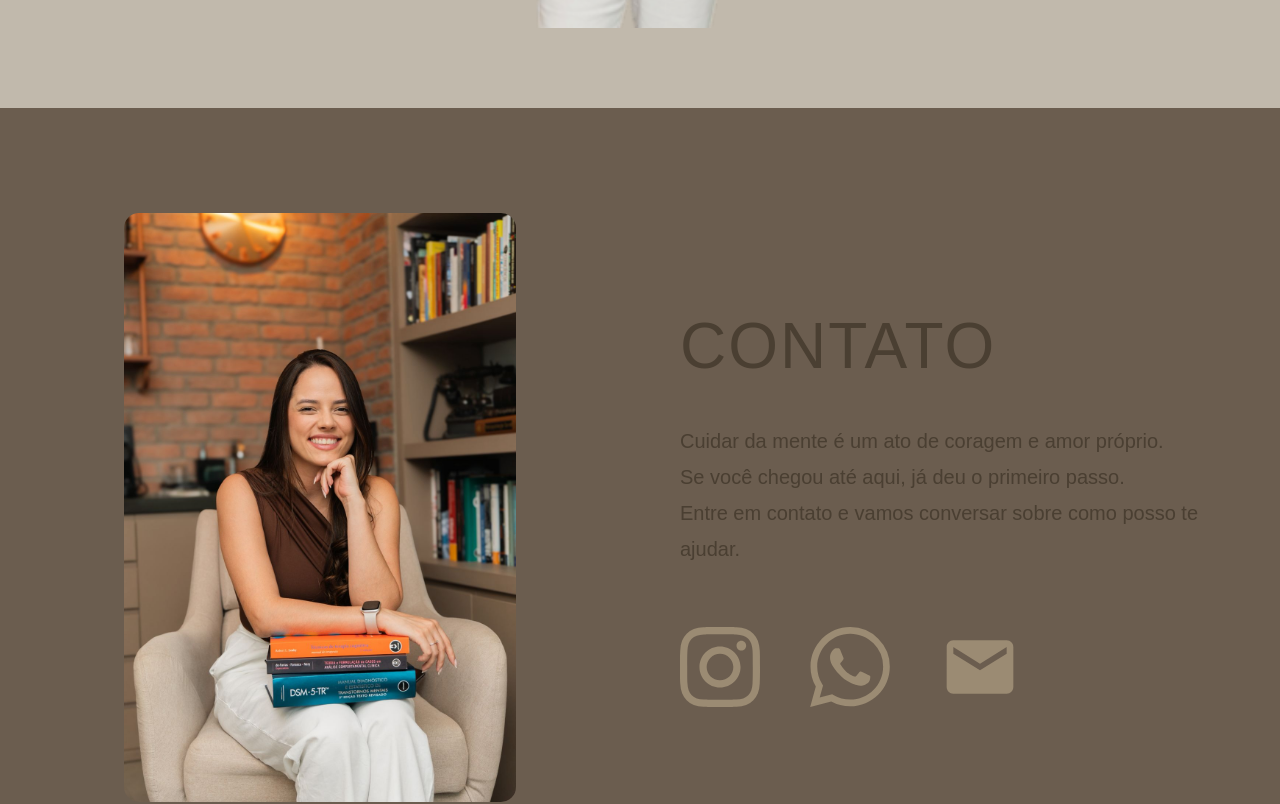
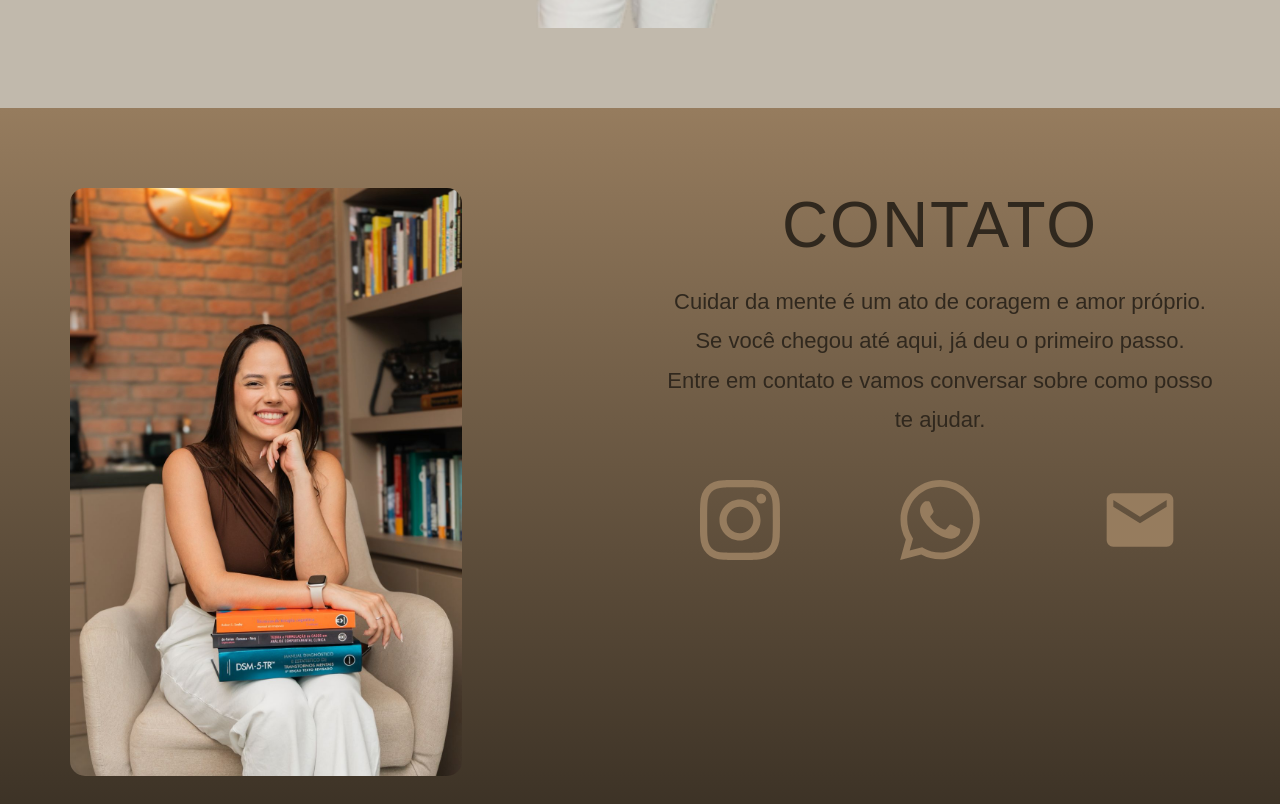
Before and after one commit to luan-sousaa/babi_site, a plain HTML site: page index.html in a window 1280 px wide. Shown: the part 2579-3383 px from the top of the page. Drawn offline with Linux system fonts and the light colour scheme; a web font is replaced by a local one.

Commit message:
mudanca nas cores da pagina de contato centralização dos texto e titulo de contato espaçamento maior entre os icones de contato redução da margem

```diff
--- a/css/style.css
+++ b/css/style.css
@@ -492,12 +492,13 @@ body {
 
 /* Seção Contato */
 .contact-section {
-    background-color: #6B5D4F;
+    background: linear-gradient(180deg, rgba(150, 124, 94, 1) 0%, rgba(48, 40, 30, 1) 100%);
     min-height: 100vh;
     display: flex;
-    align-items: center;
+    align-items: flex-start;
     justify-content: center;
-    padding: 80px 40px;
+    padding: 80px 70px;
+    padding-right: 60px;
 }
 
 .contact-wrapper {
@@ -505,19 +506,19 @@ body {
     width: 100%;
     display: grid;
     grid-template-columns: 1fr 1fr;
-    gap: 80px;
-    align-items: center;
+    gap: 30px;
+    align-items: start;
 }
 
 .contact-image {
     display: flex;
-    justify-content: center;
-    align-items: center;
+    justify-content: flex-start;
+    align-items: start;
 }
 
 .contact-photo {
     width: 70%;
-    max-width: 450px;
+    max-width: 650px;
     height: auto;
     border-radius: 15px;
     display: block;
@@ -526,36 +527,40 @@ body {
 .contact-content {
     display: flex;
     flex-direction: column;
-    gap: 40px;
+    gap: 20px;
+    align-items: center;
+    text-align: center;
 }
 
 .contact-title {
     font-family: 'Hedvig Letters Sans', sans-serif;
     font-size: 64px;
     font-weight: 400;
-    color: #4A3F32;
+    color: rgba(48, 40, 30, 1);
     letter-spacing: 2px;
+    text-align: center;
 }
 
 .contact-text {
     font-family: 'Hedvig Letters Sans', sans-serif;
-    font-size: 20px;
-    font-weight: 400;
-    color: #4A3F32;
+    font-size: 22px;
+    font-weight: 100;
+    color: rgba(48, 40, 30, 1);
     line-height: 1.8;
     margin: 0;
+    text-align: center;
 }
 
 .contact-icons {
     display: flex;
-    gap: 50px;
+    gap: 120px;
     margin-top: 20px;
 }
 
 .contact-icon {
     width: 80px;
     height: 80px;
-    color: #9B8B73;
+    color: rgba(150, 124, 94, 1);
     transition: all 0.3s ease;
     display: flex;
     align-items: center;
```
